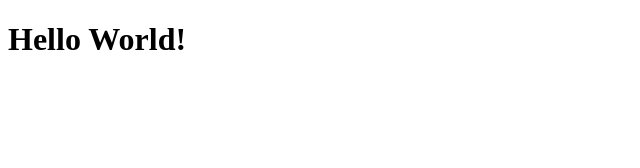
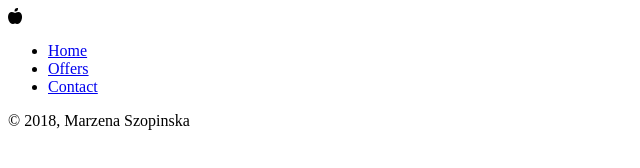
Before and after one commit to marzena-szopinska/Skewed_Website, a plain HTML site: page index.html in a window 1280 px wide. Shown: the whole page, without its empty margins (0-640 px from the left). Drawn offline with Linux system fonts and the light colour scheme.

Commit message:
added content inside a header and a footer

```diff
--- a/index.html
+++ b/index.html
@@ -3,10 +3,28 @@
   <head>
     <meta charset="utf-8">
     <meta name="viewport" content="width=device-width, initial-scale=1.0">
+    <!-- fontawesome CDN -->
+    <link rel="stylesheet" href="https://use.fontawesome.com/releases/v5.6.1/css/all.css"
+    integrity="sha384-gfdkjb5BdAXd+lj+gudLWI+BXq4IuLW5IT+brZEZsLFm++aCMlF1V92rMkPaX4PP"
+    crossorigin="anonymous">
     <link rel="stylesheet" href="css/style.css">
     <title>Skewed Website</title>
   </head>
   <body>
-    <h1> Hello World!</h1>
+    <header>
+      <i class="fas fa-apple-alt"></i>
+      <nav class="main-nav">
+        <ul>
+          <li><a href="#">Home</a></li>
+          <li><a href="#">Offers</a></li>
+          <li><a href="#">Contact</a></li>
+        </ul>
+      </nav>
+    </header>
+
+
+    <footer>
+      <p>&copy; 2018, Marzena Szopinska</p>
+    </footer>
   </body>
 </html>
```
